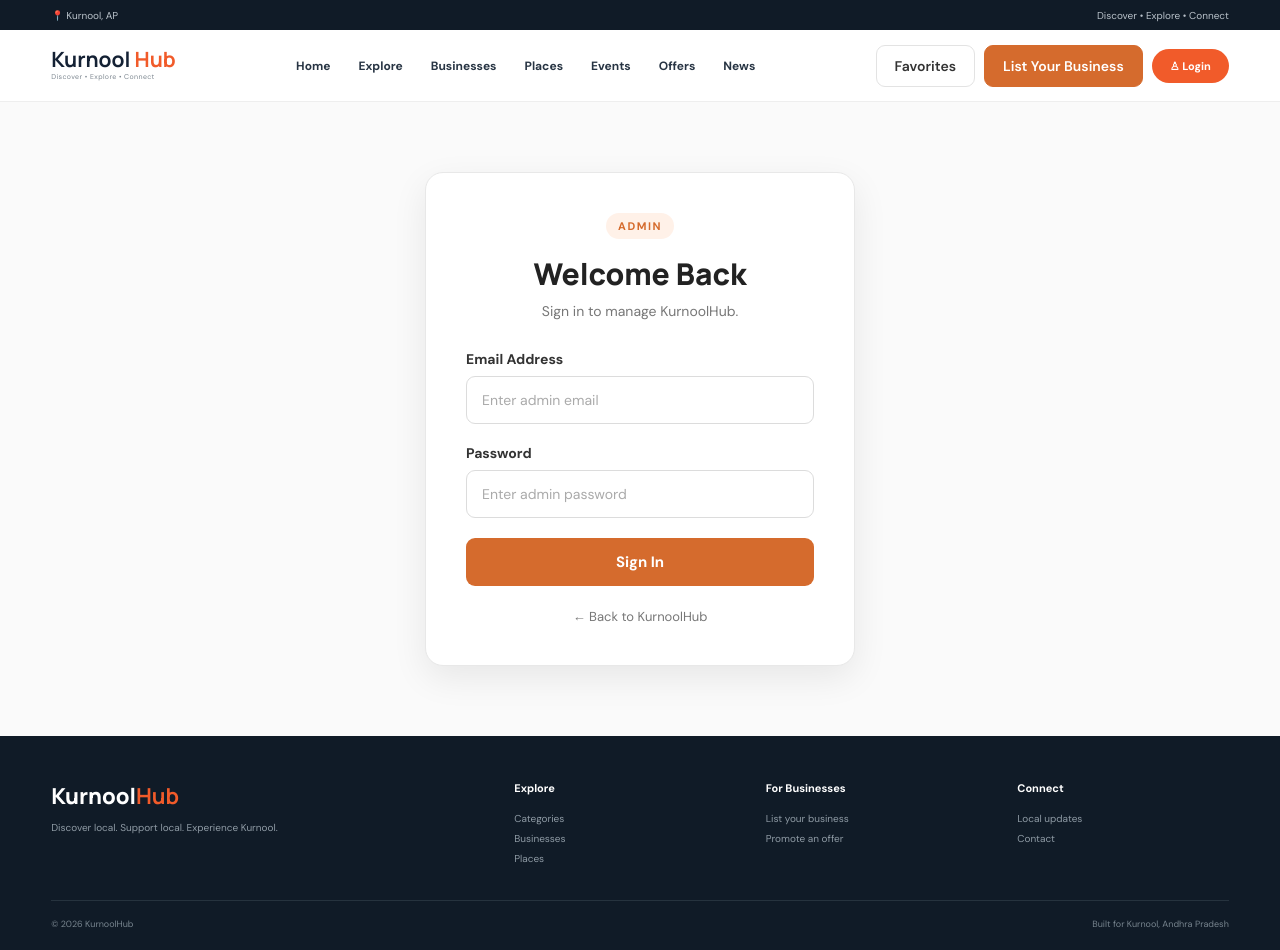
After one commit to GMdShafath/KurnoolHub, a Flask app: page /admin/login in a window 1280 px wide. The commit adds this page. Run offline with Flask 3, Linux system fonts and the light colour scheme; some web fonts are replaced.

Commit message:
Add admin login

```diff
--- a/app.py
+++ b/app.py
@@ -1,11 +1,15 @@
-from flask import Flask, render_template, jsonify, request, session
+from flask import Flask, render_template, jsonify, request, session, redirect
+from dotenv import load_dotenv
+
+load_dotenv()
+
 import mysql.connector
 import os
 from werkzeug.security import generate_password_hash, check_password_hash
 
 app = Flask(__name__)
+
 app.secret_key = "kurnoolhub-secret-key"
-
 
 # =========================
 # MYSQL DATABASE CONNECTION
@@ -390,7 +394,6 @@ def news_page():
 # =========================
 # LOGIN PAGE
 # =========================
-
 @app.route("/login", methods=["GET", "POST"])
 def login():
 
@@ -413,10 +416,10 @@ def login():
 
         user = cursor.fetchone()
 
-        cursor.close()
-        db.close()
+        if not user:
+            cursor.close()
+            db.close()
 
-        if not user:
             return """
             <script>
                 alert("Invalid email or password.");
@@ -425,6 +428,9 @@ def login():
             """
 
         if not check_password_hash(user["password"], password):
+            cursor.close()
+            db.close()
+
             return """
             <script>
                 alert("Invalid email or password.");
@@ -432,7 +438,24 @@ def login():
             </script>
             """
 
-        # Save user information in session
+        # =========================
+        # SAVE LOGIN ACTIVITY
+        # =========================
+
+        cursor.execute("""
+            INSERT INTO login_activity (user_id)
+            VALUES (%s)
+        """, (user["id"],))
+
+        db.commit()
+
+        cursor.close()
+        db.close()
+
+        # =========================
+        # SAVE USER SESSION
+        # =========================
+
         session["user_id"] = user["id"]
         session["user_name"] = user["name"]
         session["user_email"] = user["email"]
@@ -1248,6 +1271,137 @@ def api_search():
     db.close()
 
     return jsonify(businesses)
+# =========================
+# ADMIN LOGIN
+# =========================
+
+@app.route("/admin/login", methods=["GET", "POST"])
+def admin_login():
+
+    if request.method == "POST":
+
+        email = request.form.get("email", "").strip().lower()
+        password = request.form.get("password", "").strip()
+
+        if not email or not password:
+            return "Email and password are required.", 400
+
+        db = get_db_connection()
+        cursor = db.cursor(dictionary=True)
+
+        cursor.execute("""
+            SELECT id, name, email, password
+            FROM admins
+            WHERE email = %s
+        """, (email,))
+
+        admin = cursor.fetchone()
+
+        cursor.close()
+        db.close()
+
+        if not admin:
+            return """
+            <script>
+                alert("Invalid admin email or password.");
+                window.location.href = "/admin/login";
+            </script>
+            """
+
+        if not check_password_hash(admin["password"], password):
+            return """
+            <script>
+                alert("Invalid admin email or password.");
+                window.location.href = "/admin/login";
+            </script>
+            """
+
+        session["admin_id"] = admin["id"]
+        session["admin_name"] = admin["name"]
+        session["admin_email"] = admin["email"]
+
+        return redirect("/admin")
+
+    return render_template("admin_login.html")
+
+
+# =========================
+# ADMIN LOGOUT
+# =========================
+
+@app.route("/admin/logout")
+def admin_logout():
+
+    session.pop("admin_id", None)
+    session.pop("admin_name", None)
+    session.pop("admin_email", None)
+
+    return redirect("/admin/login")
+
+
+# =========================
+# ADMIN DASHBOARD
+# =========================
+
+@app.route("/admin")
+def admin_dashboard():
+
+    if not session.get("admin_id"):
+        return redirect("/admin/login")
+
+    db = get_db_connection()
+    cursor = db.cursor(dictionary=True)
+
+    cursor.execute("SELECT COUNT(*) AS total FROM users")
+    total_users = cursor.fetchone()["total"]
+
+    cursor.execute("SELECT COUNT(*) AS total FROM businesses")
+    total_businesses = cursor.fetchone()["total"]
+
+    cursor.execute("SELECT COUNT(*) AS total FROM reviews")
+    total_reviews = cursor.fetchone()["total"]
+
+    cursor.execute("SELECT COUNT(*) AS total FROM favorites")
+    total_favorites = cursor.fetchone()["total"]
+
+    cursor.execute("""
+        SELECT
+            u.name,
+            u.email,
+            u.created_at
+        FROM users u
+        ORDER BY u.id DESC
+        LIMIT 10
+    """)
+
+    recent_users = cursor.fetchall()
+
+    cursor.execute("""
+        SELECT
+            u.name,
+            u.email,
+            l.login_time
+        FROM login_activity l
+        INNER JOIN users u
+            ON l.user_id = u.id
+        ORDER BY l.login_time DESC
+        LIMIT 10
+    """)
+
+    recent_logins = cursor.fetchall()
+
+    cursor.close()
+    db.close()
+
+    return render_template(
+        "admin_dashboard.html",
+        total_users=total_users,
+        total_businesses=total_businesses,
+        total_reviews=total_reviews,
+        total_favorites=total_favorites,
+        recent_users=recent_users,
+        recent_logins=recent_logins
+    )
 
 
 # =========================
--- a/static/css/style.css
+++ b/static/css/style.css
@@ -1611,3 +1611,145 @@ footer{
         font-size: 13px;
     }
 }
+/* =========================================
+   ADMIN LOGIN
+========================================= */
+
+.admin-login-page {
+    min-height: 70vh;
+    display: flex;
+    align-items: center;
+    justify-content: center;
+    padding: 70px 20px;
+    background: #fafafa;
+}
+
+.admin-login-card {
+    width: 100%;
+    max-width: 430px;
+    padding: 40px;
+    background: #ffffff;
+    border: 1px solid #e8e8e8;
+    border-radius: 18px;
+    box-shadow: 0 12px 35px rgba(0, 0, 0, 0.08);
+    box-sizing: border-box;
+}
+
+.admin-login-header {
+    text-align: center;
+    margin-bottom: 30px;
+}
+
+.admin-badge {
+    display: inline-block;
+    margin-bottom: 14px;
+    padding: 6px 12px;
+    border-radius: 20px;
+    background: #fff1e8;
+    color: #d56b2d;
+    font-family: "DM Sans", sans-serif;
+    font-size: 11px;
+    font-weight: 800;
+    letter-spacing: 1.5px;
+}
+
+.admin-login-header h1 {
+    margin: 0 0 8px;
+    font-family: "Manrope", sans-serif;
+    font-size: 30px;
+    font-weight: 800;
+    color: #222;
+}
+
+.admin-login-header p {
+    margin: 0;
+    font-family: "DM Sans", sans-serif;
+    font-size: 14px;
+    color: #777;
+}
+
+.admin-form-group {
+    display: flex;
+    flex-direction: column;
+    gap: 8px;
+    margin-bottom: 20px;
+}
+
+.admin-form-group label {
+    font-family: "DM Sans", sans-serif;
+    font-size: 14px;
+    font-weight: 700;
+    color: #333;
+}
+
+.admin-form-group input {
+    width: 100%;
+    box-sizing: border-box;
+    padding: 14px 15px;
+    border: 1px solid #dcdcdc;
+    border-radius: 9px;
+    outline: none;
+    background: #ffffff;
+    color: #222;
+    font-family: "DM Sans", sans-serif;
+    font-size: 14px;
+    transition: 0.2s ease;
+}
+
+.admin-form-group input:focus {
+    border-color: #d56b2d;
+    box-shadow: 0 0 0 3px rgba(213, 107, 45, 0.12);
+}
+
+.admin-form-group input::placeholder {
+    color: #aaa;
+}
+
+.admin-login-button {
+    width: 100%;
+    padding: 14px 20px;
+    border: none;
+    border-radius: 9px;
+    background: #d56b2d;
+    color: #ffffff;
+    font-family: "DM Sans", sans-serif;
+    font-size: 15px;
+    font-weight: 700;
+    cursor: pointer;
+    transition: 0.2s ease;
+}
+
+.admin-login-button:hover {
+    background: #b95720;
+    transform: translateY(-1px);
+    box-shadow: 0 6px 18px rgba(213, 107, 45, 0.22);
+}
+
+.admin-back-link {
+    display: block;
+    margin-top: 22px;
+    text-align: center;
+    color: #777;
+    font-family: "DM Sans", sans-serif;
+    font-size: 13px;
+    text-decoration: none;
+}
+
+.admin-back-link:hover {
+    color: #d56b2d;
+}
+
+@media (max-width: 600px) {
+
+    .admin-login-page {
+        padding: 45px 15px;
+    }
+
+    .admin-login-card {
+        padding: 28px 22px;
+    }
+
+    .admin-login-header h1 {
+        font-size: 26px;
+    }
+}
--- /dev/null
+++ b/templates/admin_login.html
@@ -0,0 +1,85 @@
+{% extends "base.html" %}
+
+{% block title %}Admin Login — KurnoolHub{% endblock %}
+
+{% block content %}
+
+<section class="admin-login-page">
+
+    <div class="admin-login-card">
+
+        <div class="admin-login-header">
+
+            <div class="admin-badge">
+                ADMIN
+            </div>
+
+            <h1>
+                Welcome Back
+            </h1>
+
+            <p>
+                Sign in to manage KurnoolHub.
+            </p>
+
+        </div>
+
+
+        <form method="POST">
+
+            <div class="admin-form-group">
+
+                <label for="email">
+                    Email Address
+                </label>
+
+                <input
+                    type="email"
+                    id="email"
+                    name="email"
+                    placeholder="Enter admin email"
+                    required
+                >
+
+            </div>
+
+
+            <div class="admin-form-group">
+
+                <label for="password">
+                    Password
+                </label>
+
+                <input
+                    type="password"
+                    id="password"
+                    name="password"
+                    placeholder="Enter admin password"
+                    required
+                >
+
+            </div>
+
+
+            <button
+                type="submit"
+                class="admin-login-button"
+            >
+                Sign In
+            </button>
+
+        </form>
+
+
+        <a
+            href="/"
+            class="admin-back-link"
+        >
+            ← Back to KurnoolHub
+        </a>
+
+    </div>
+
+</section>
+
+{% endblock %}
```
